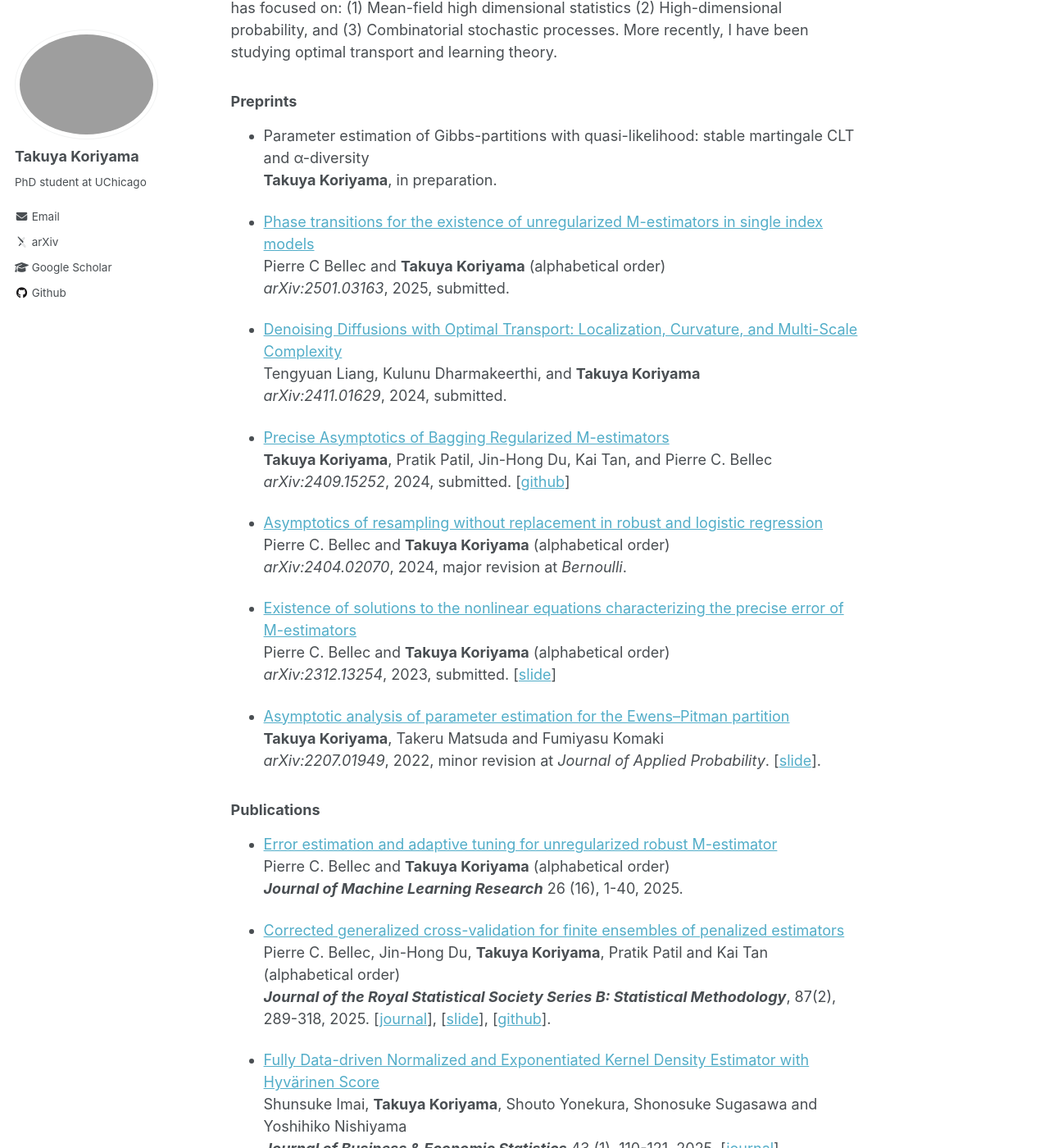
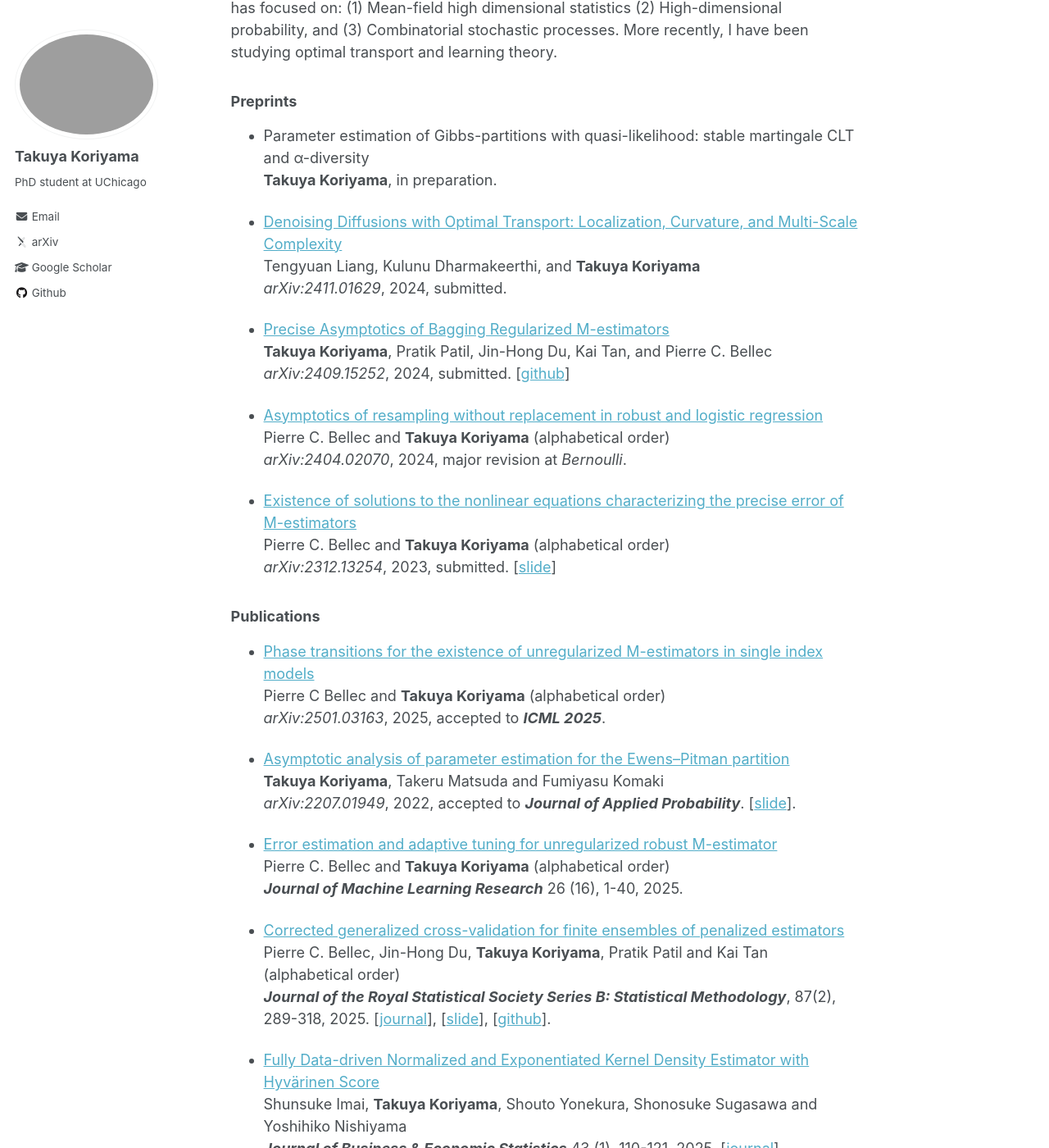
Before and after one commit to TakuyaKoriyama/takuyakoriyama.github.io, a Jekyll site: the page built from _pages/about.md, in a window 1280 px wide and 1400 px high, scrolled down 447 px. Shown: the whole window at 82% size. Built offline with Jekyll 4.4.1, drawn with Linux system fonts in a browser that asks for light colours; some web fonts are replaced.

Commit message:
Update about.md

```diff
--- a/_pages/about.md
+++ b/_pages/about.md
@@ -33,10 +33,6 @@ More recently, I have been studying optimal transport and learning theory.
 * Parameter estimation of Gibbs-partitions with quasi-likelihood: stable martingale CLT and α-diversity\\
 __Takuya Koriyama__, in preparation.
 
-* [Phase transitions for the existence of unregularized M-estimators in single index models](https://arxiv.org/abs/2501.03163)\\
-Pierre C Bellec and __Takuya Koriyama__ (alphabetical order)\\
-*arXiv:2501.03163*, 2025, submitted.
-
 * [Denoising Diffusions with Optimal Transport: Localization, Curvature, and Multi-Scale Complexity](https://arxiv.org/abs/2411.01629)\\
 Tengyuan Liang, Kulunu Dharmakeerthi, and __Takuya Koriyama__\\
 *arXiv:2411.01629*, 2024, submitted.
@@ -53,11 +49,18 @@ Pierre C. Bellec and __Takuya Koriyama__ (alphabetical order) \\
 Pierre C. Bellec and __Takuya Koriyama__ (alphabetical order)\\
 *arXiv:2312.13254*, 2023, submitted. [[slide](../files/nonlinear_system_slide.pdf)]
 
+
+### Publications
+* [Phase transitions for the existence of unregularized M-estimators in single index models](https://arxiv.org/abs/2501.03163)\\
+Pierre C Bellec and __Takuya Koriyama__ (alphabetical order)\\
+*arXiv:2501.03163*, 2025, accepted to __*ICML 2025*__.
+
+
 * [Asymptotic analysis of parameter estimation for the Ewens--Pitman partition](https://arxiv.org/abs/2207.01949)\\
 __Takuya Koriyama__, Takeru Matsuda and Fumiyasu Komaki\\
-*arXiv:2207.01949*, 2022, minor revision at *Journal of Applied Probability*.  [[slide](../files/slide_ep.pdf)].
+*arXiv:2207.01949*, 2022, accepted to __*Journal of Applied Probability*__.  [[slide](../files/slide_ep.pdf)].
 
-### Publications
+
 * [Error estimation and adaptive tuning for unregularized robust M-estimator](https://jmlr.org/papers/v26/24-0060.html)\\
 Pierre C. Bellec and __Takuya Koriyama__ (alphabetical order) \\
 __*Journal of Machine Learning Research*__ 26 (16), 1-40, 2025.
```
